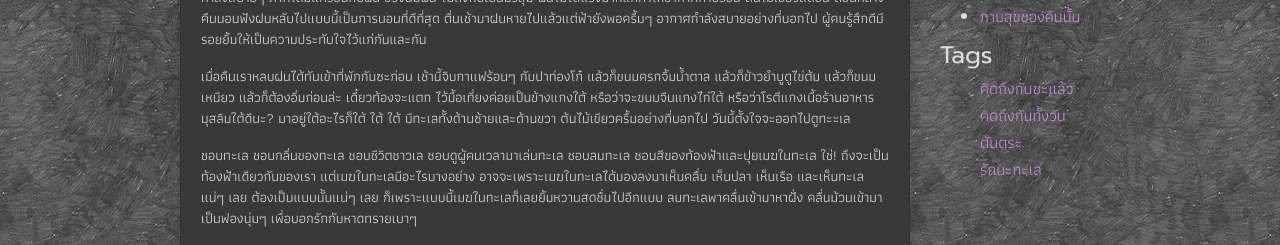
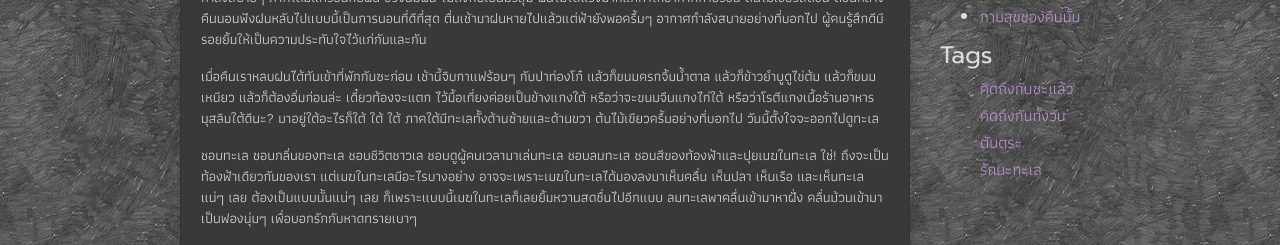
Before and after one commit to sdeehub/love, a Jekyll site: the page built from _posts/2018-12-16-they-are-all-good-there.md, in a window 1280 px wide and 1226 px high. Shown: the part 220-465 px from the top of the window. Built offline with Jekyll 4.4.1, drawn with Linux system fonts in a browser that asks for light colours; comment, search, counter and statistics services are not loaded; grey boxes are pictures that could not be loaded.

Commit message:
fix typo

```diff
--- a/_posts/2018-12-16-they-are-all-good-there.md
+++ b/_posts/2018-12-16-they-are-all-good-there.md
@@ -8,7 +8,7 @@ comments: true
 ---
 ภาคใต้ เราเรียกว่าปักษ์ใต้ ตื่นเช้ามาเราเดินออกไปหากาแฟและปาท่องโก๋ในตลาดข้างๆ ที่พัก เมื่อคืนฝนตกท่าจะหนักอยู่ อากาศเช้านี้เลยกำลังสบายๆ ภาคใต้มีแค่ร้อนกับฝน ช่วงนี้มีฝน ไม่ถึงกับเป็นมรสุม ฝนไม่ได้แรงมากแค่ทำให้อากาศหายร้อน ต้นไม้เขียวสดชื่น ตอนกลางคืนนอนฟังฝนหลับไปแบบนี้เป็นการนอนที่ดีที่สุด ตื่นเช้ามาฝนหายไปแล้วแต่ฟ้ายังพอครื้มๆ อากาศกำลังสบายอย่างที่บอกไป ผู้คนรู้สึกดีมีรอยยิ้มให้เป็นความประทับใจไว้แก่กันและกัน
 
-เมื่อคืนเราหลบฝนได้ทันเข้าที่พักกันซะก่อน เช้านี้จิบกาแฟร้อนๆ กับปาท่องโก๋ แล้วก็ขนมครกจิ้มน้ำตาล แล้วก็ข้าวยำบูดูไข่ต้ม แล้วก็ขนมเหนียว แล้วก็ต้องอิ่มก่อนล่ะ เดี๋ยวท้องจะแตก ไว้มื้อเที่ยงค่อยเป็นข้างแกงใต้ หรือว่าจะขนมจีนแกงไก่ใต้ หรือว่าโรตีแกงเนื้อร้านอาหารมุสลิมใต้ดีนะ? มาอยู่ใต้อะไรก็ใต้ ใต้ ใต้ มีทะเลทั้งด้านซ้ายและด้านขวา ต้นไม้เขียวครื้มอย่างที่บอกไป วันนี้ตั้งใจจะออกไปดูทะะเล
+เมื่อคืนเราหลบฝนได้ทันเข้าที่พักกันซะก่อน เช้านี้จิบกาแฟร้อนๆ กับปาท่องโก๋ แล้วก็ขนมครกจิ้มน้ำตาล แล้วก็ข้าวยำบูดูไข่ต้ม แล้วก็ขนมเหนียว แล้วก็ต้องอิ่มก่อนล่ะ เดี๋ยวท้องจะแตก ไว้มื้อเที่ยงค่อยเป็นข้างแกงใต้ หรือว่าจะขนมจีนแกงไก่ใต้ หรือว่าโรตีแกงเนื้อร้านอาหารมุสลิมใต้ดีนะ? มาอยู่ใต้อะไรก็ใต้ ใต้ ใต้ ภาคใต้มีทะเลทั้งด้านซ้ายและด้านขวา ต้นไม้เขียวครื้มอย่างที่บอกไป วันนี้ตั้งใจจะออกไปดูทะเล
 
 ชอบทะเล ชอบกลิ่นของทะเล ชอบชีวิตชาวเล ชอบดูผู้คนเวลามาเล่นทะเล ชอบลมทะเล ชอบสีของท้องฟ้าและปุยเมฆในทะเล ใช่! ถึงจะเป็นท้องฟ้าเดียวกันของเรา แต่เมฆในทะเลมีอะไรบางอย่าง อาจจะเพราะเมฆในทะเลได้มองลงมาเห็นคลื่น เห็นปลา เห็นเรือ และเห็นทะเล แน่ๆ เลย ต้องเป็นแบบนั้นแน่ๆ เลย ก็เพราะแบบนี้เมฆในทะเลก็เลยยิ้มหวานสดชื่นไปอีกแบบ ลมทะเลพาคลื่นเข้ามาหาฝั่ง คลื่นม้วนเข้ามาเป็นฟองนุ่มๆ เพื่อบอกรักกับหาดทรายเบาๆ
 
```
